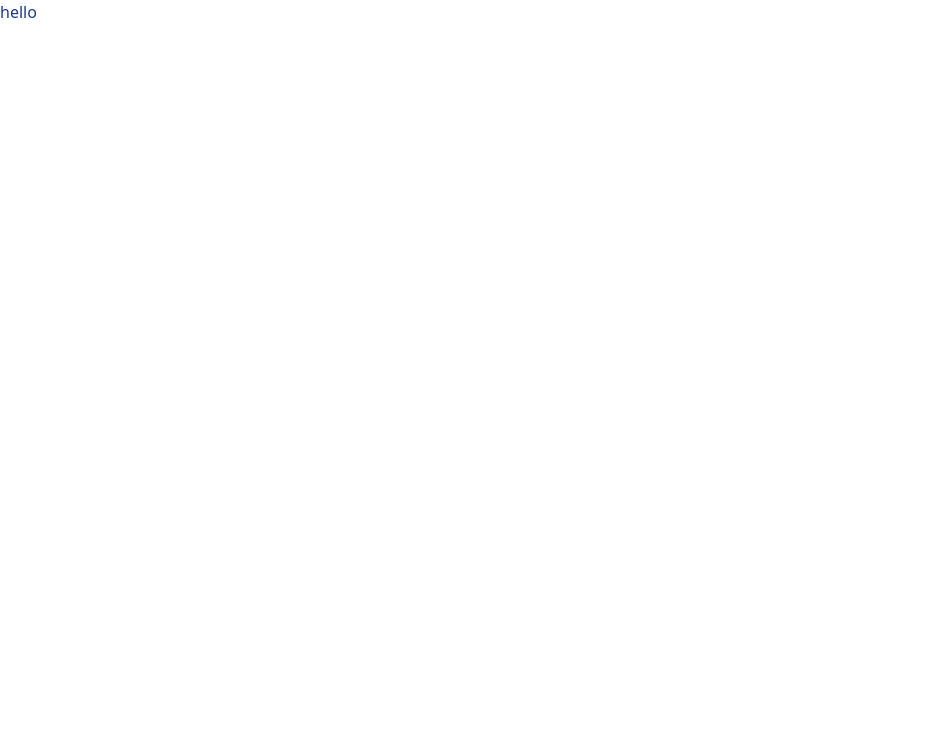
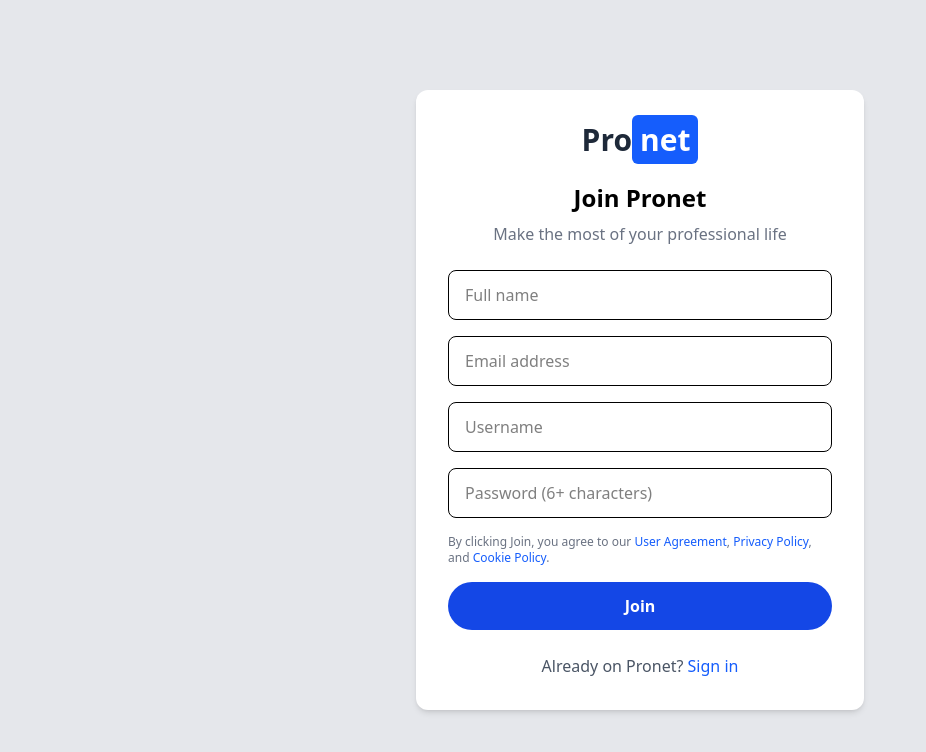
Before and after one commit to light04sk/mern-social-network, a React app in the folder Frontend/: page /register in a window 1280 px wide. Shown: the top 752 px of the page, without its empty margins (0-926 px from the left). Built offline with nearby package versions, Linux system fonts and the light colour scheme; the HTML template or start-up script is replaced by a standard one.

Commit message:
feat: add login and signup

```diff
--- a/Frontend/src/App.jsx
+++ b/Frontend/src/App.jsx
@@ -1,11 +1,21 @@
-import React from 'react'
+import { BrowserRouter, Routes, Route } from "react-router-dom";
+
+import Index from "./pages/Index";
+import Signin from "./pages/Signin";
+import Signup from "./pages/Signup";
 
 const App = () => {
   return (
-    <div className='text-blue-900'>
-      hello
-    </div>
-  )
-}
+    <BrowserRouter>
+      <Routes>
+        <Route path="/" element={<Index />} />
+        <Route path="/login" element={<Signin />} />
+        <Route path="/register" element={<Signup />} />
 
-export default App
+        {/* <Route path="*" element={<NotFound />} /> */}
+      </Routes>
+    </BrowserRouter>
+  );
+};
+
+export default App;
--- /dev/null
+++ b/Frontend/src/pages/Index.jsx
@@ -0,0 +1,11 @@
+import React from 'react'
+
+const Landing = () => {
+  return (
+    <div>
+      Landing page
+    </div>
+  )
+}
+
+export default Landing
--- /dev/null
+++ b/Frontend/src/pages/SIgnup.jsx
@@ -0,0 +1,83 @@
+import { Link } from "react-router-dom";
+
+export default function Join() {
+  return (
+    <div className="min-h-screen bg-gray-200 flex items-center justify-center">
+      <div className="bg-white w-full max-w-md p-8 rounded-xl shadow-md">
+        {/* Logo */}
+        <div className="text-center mb-6">
+          <h1 className="text-3xl font-bold text-gray-800">
+            Pro
+            <span className="bg-blue-600 text-white px-2 py-1 rounded-md">
+              net
+            </span>
+          </h1>
+        </div>
+
+        {/* Heading */}
+        <h2 className="text-2xl font-semibold text-center mb-2">Join Pronet</h2>
+        <p className="text-center text-gray-500 mb-6">
+          Make the most of your professional life
+        </p>
+
+        {/* Form */}
+        <form className="space-y-4">
+          <input
+            type="text"
+            placeholder="Full name"
+            className="w-full px-4 py-3 border rounded-lg focus:outline-none focus:ring-2 focus:ring-blue-500"
+          />
+
+          <input
+            type="email"
+            placeholder="Email address"
+            className="w-full px-4 py-3 border rounded-lg focus:outline-none focus:ring-2 focus:ring-blue-500"
+          />
+
+          <input
+            type="text"
+            placeholder="Username"
+            className="w-full px-4 py-3 border rounded-lg focus:outline-none focus:ring-2 focus:ring-blue-500"
+          />
+
+          <input
+            type="password"
+            placeholder="Password (6+ characters)"
+            className="w-full px-4 py-3 border rounded-lg focus:outline-none focus:ring-2 focus:ring-blue-500"
+          />
+
+          <p className="text-xs text-gray-500">
+            By clicking Join, you agree to our{" "}
+            <span className="text-blue-600 cursor-pointer hover:underline">
+              User Agreement
+            </span>
+            ,{" "}
+            <span className="text-blue-600 cursor-pointer hover:underline">
+              Privacy Policy
+            </span>
+            , and{" "}
+            <span className="text-blue-600 cursor-pointer hover:underline">
+              Cookie Policy
+            </span>
+            .
+          </p>
+
+          <button
+            type="submit"
+            className="w-full bg-blue-700 hover:bg-blue-800 text-white py-3 rounded-full font-semibold transition"
+          >
+            Join
+          </button>
+        </form>
+
+        {/* Footer */}
+        <p className="text-center text-gray-600 mt-6">
+          Already on Pronet?{" "}
+          <Link to="/" className="text-blue-600 font-medium hover:underline">
+            Sign in
+          </Link>
+        </p>
+      </div>
+    </div>
+  );
+}
--- /dev/null
+++ b/Frontend/src/pages/Signin.jsx
@@ -0,0 +1,64 @@
+import { Link } from "react-router-dom";
+
+export default function SignIn() {
+  return (
+    <div className="min-h-screen bg-gray-200 flex items-center justify-center">
+      <div className="bg-white w-full max-w-md p-8 rounded-xl shadow-md">
+        {/* Logo */}
+        <div className="text-center mb-6">
+          <h1 className="text-3xl font-bold text-gray-800">
+            Pro
+            <span className="bg-blue-600 text-white px-2 py-1 rounded-md">
+              net
+            </span>
+          </h1>
+        </div>
+
+        {/* Heading */}
+        <h2 className="text-2xl font-semibold text-center mb-2">Sign in</h2>
+        <p className="text-center text-gray-500 mb-6">
+          Stay updated on your professional world
+        </p>
+
+        {/* Form */}
+        <form className="space-y-4">
+          <input
+            type="email"
+            placeholder="Email address"
+            className="w-full px-4 py-3 border rounded-lg focus:outline-none focus:ring-2 focus:ring-blue-500"
+          />
+
+          <input
+            type="password"
+            placeholder="Password"
+            className="w-full px-4 py-3 border rounded-lg focus:outline-none focus:ring-2 focus:ring-blue-500"
+          />
+
+          <div className="text-sm">
+            <a href="#" className="text-blue-600 hover:underline">
+              Forgot password?
+            </a>
+          </div>
+
+          <button
+            type="submit"
+            className="w-full bg-blue-700 hover:bg-blue-800 text-white py-3 rounded-full font-semibold transition"
+          >
+            Sign in
+          </button>
+        </form>
+
+        {/* Footer */}
+        <p className="text-center text-gray-600 mt-6">
+          New to Pronet?{" "}
+          <Link
+            to="/join"
+            className="text-blue-600 font-medium hover:underline"
+          >
+            Join now
+          </Link>
+        </p>
+      </div>
+    </div>
+  );
+}
```
